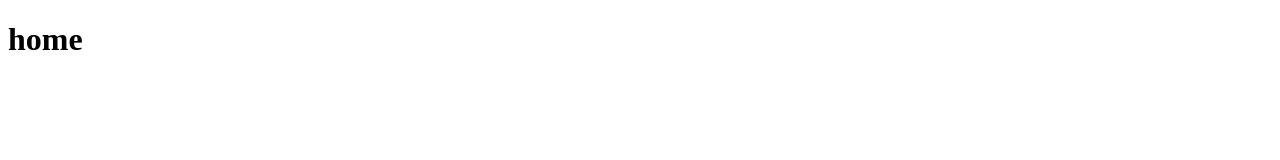
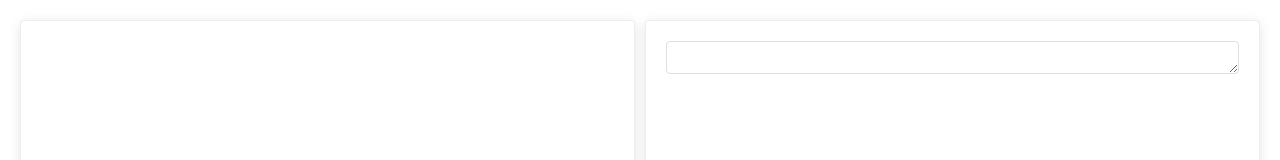
Before and after one commit to fotcorn/stormnotes, a Vue app in the folder frontend/: page / in a window 1280 px wide. Shown: the top 160 px of the page. Built offline with nearby package versions, Linux system fonts and the light colour scheme.

Commit message:
frontend: add basic page view

```diff
--- a/frontend/src/App.vue
+++ b/frontend/src/App.vue
@@ -1,3 +1,13 @@
 <template>
   <router-view/>
 </template>
+
+<style lang="sass">
+  body
+    font-family: -apple-system,BlinkMacSystemFont,"Segoe UI",Roboto,Oxygen-Sans,Ubuntu,Cantarell,"Helvetica Neue",sans-serif
+    padding: 0
+    margin: 0
+
+  body, html
+    height: 100%
+</style>
--- /dev/null
+++ b/frontend/src/global.sass
@@ -0,0 +1,2 @@
+.height100p
+    height: 100%
--- a/frontend/src/main.ts
+++ b/frontend/src/main.ts
@@ -4,6 +4,7 @@ import router from './router';
 import store from '@/store/index';
 import ElementUI from 'element-ui';
 import './styles.scss';
+import './global.sass';
 
 Vue.use(ElementUI);
 
--- a/frontend/src/views/Home.vue
+++ b/frontend/src/views/Home.vue
@@ -1,11 +1,37 @@
 <template>
-  <div class="home">
-    <h1>home</h1>
-  </div>
+  <el-container class="height100p">
+    <el-main class="height100p">
+      <el-row :gutter="10" class="height100p">
+        <el-col :span="12" class="height100p">
+          <el-card class="height100p">
+            <div v-html="html"></div>
+          </el-card>
+        </el-col>
+        <el-col :span="12" class="height100p">
+          <el-card class="height100p">
+            <el-input type="textarea" autosize v-model="markdown"/>
+          </el-card>
+        </el-col>
+      </el-row>
+    </el-main>
+  </el-container>
 </template>
 
 <script lang="ts">
-import { Vue } from 'vue-property-decorator';
+import { Vue, Component } from 'vue-property-decorator';
+//import renderMarkdown from '../markdown/markdown';
 
-export default class Home extends Vue {}
+@Component({})
+export default class Home extends Vue {
+  markdown = '';
+  get html() {
+    return this.markdown;
+    //return renderMarkdown(this.markdown, '');
+  }
+}
 </script>
+
+<style lang="sass">
+.container
+  padding: 10px
+</style>
```
